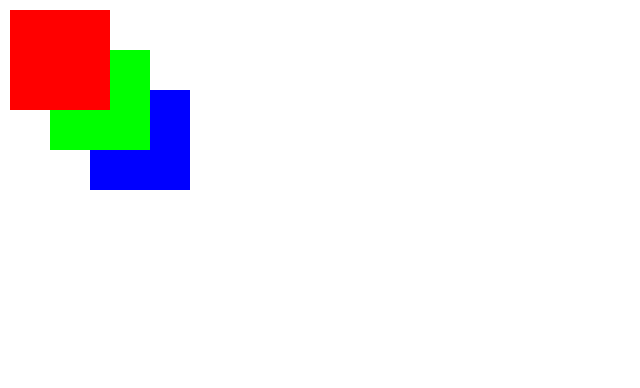
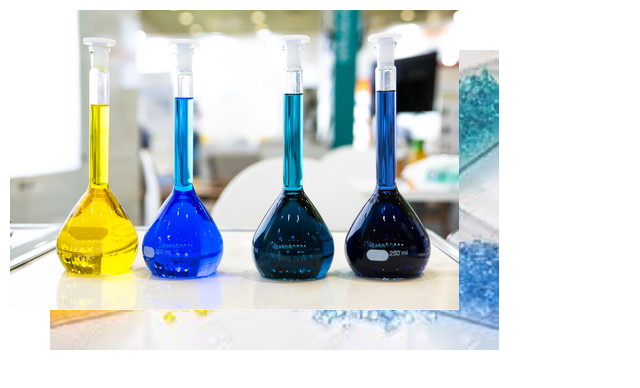
Before and after one commit to jacksimuse/StudyHtml, a plain HTML site: page 02_CSS/position_test.html in a window 1280 px wide. Shown: the whole page, without its empty margins (0-640 px from the left). Drawn offline with Linux system fonts and the light colour scheme.

Commit message:
수정본

```diff
--- a/02_CSS/position_test.html
+++ b/02_CSS/position_test.html
@@ -35,8 +35,8 @@
         </style>
     </head>
     <body>
-        <div class="box"></div>
-        <div class="box"></div>
+        <div class="box"><img src="실험도구.png"></div>
+        <div class="box"> <img src="고분자수지.png"></div>
         <div class="box"></div>
     </body>
 </html>
```
Also changed, not shown: 03_Javascript/js_test_06.html (+1 -0 lines), 02_CSS/고분자수지.png (added), 02_CSS/실험도구.png (added).
